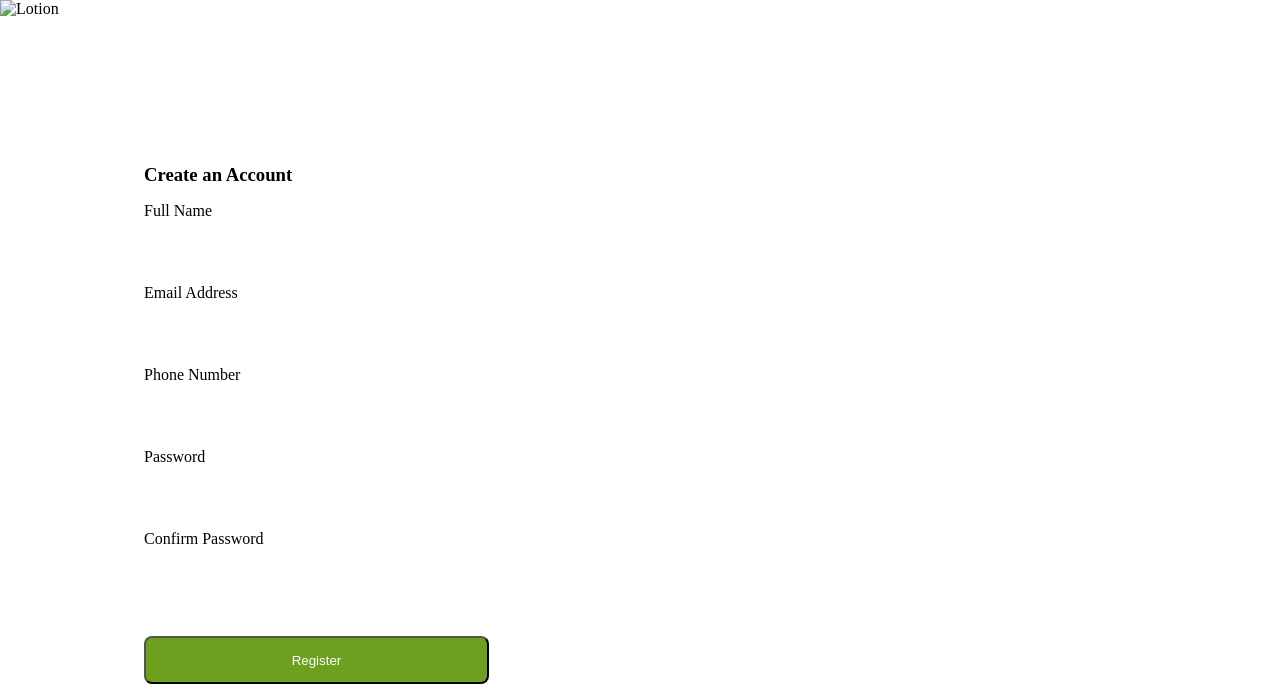
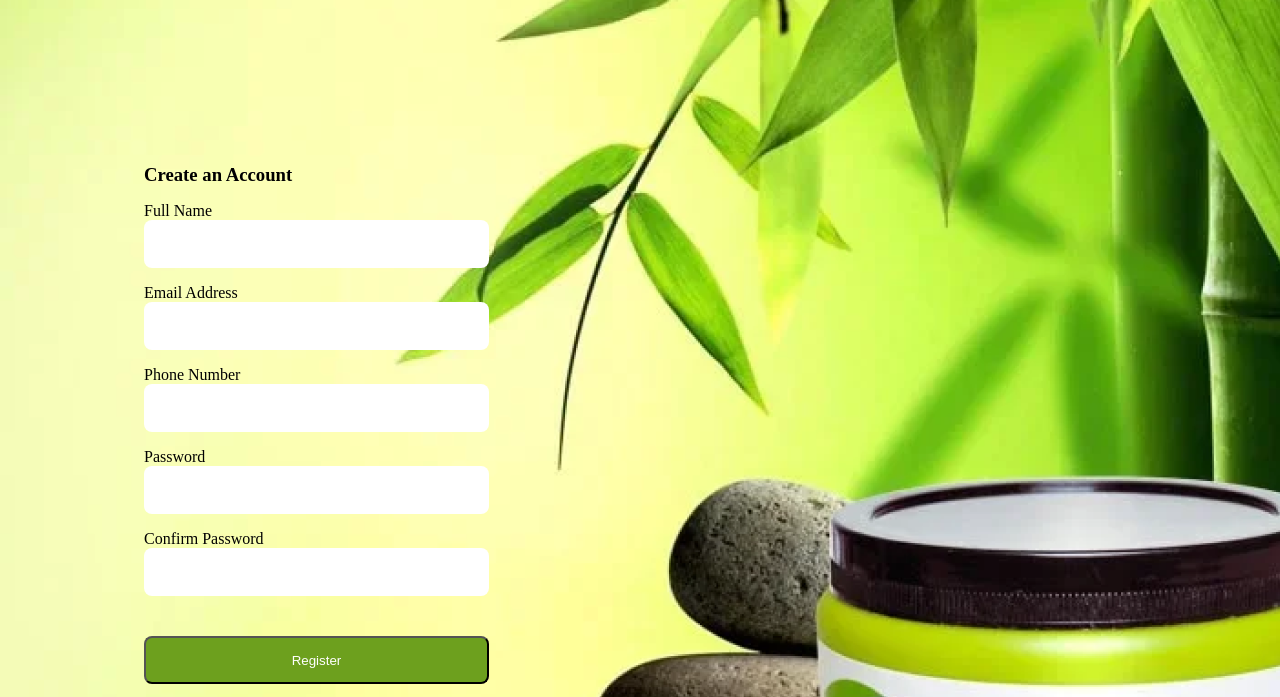
Before and after one commit to King0257/SID-Classwork, a plain HTML site: page index.html in a window 1280 px wide. Shown: the top 697 px of the page. Drawn offline with Linux system fonts and the light colour scheme; files that its build step writes are made by us from their sources; files whose address does not match are found by name.

Commit message:
Update index.html

```diff
--- a/index.html
+++ b/index.html
@@ -12,7 +12,7 @@
 <body>
     <div class="main">
         <div class="background">
-            <img src="Image/Homepage.png" alt="Lotion">
+            <img src="Homepage.png" alt="Lotion">
         </div>
         <div class="lotion-form">
             <div class="first-div">
```
